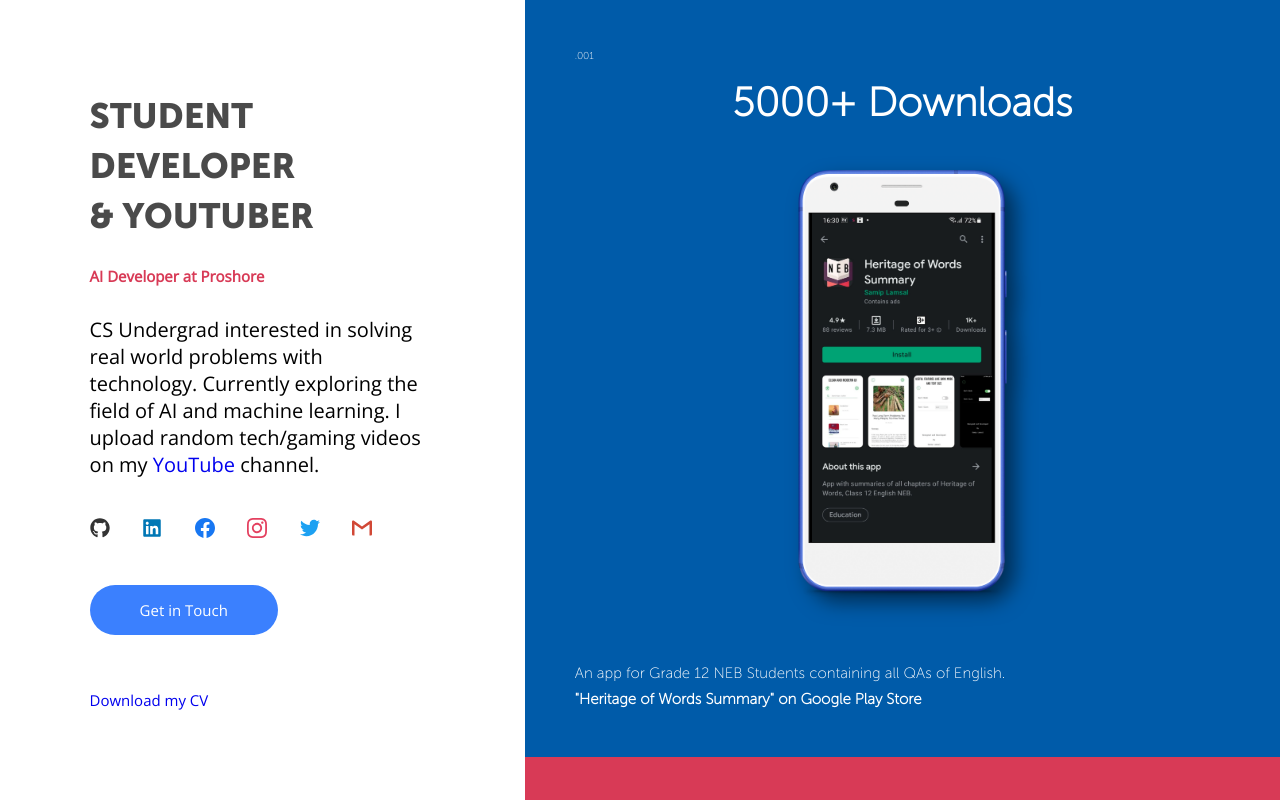
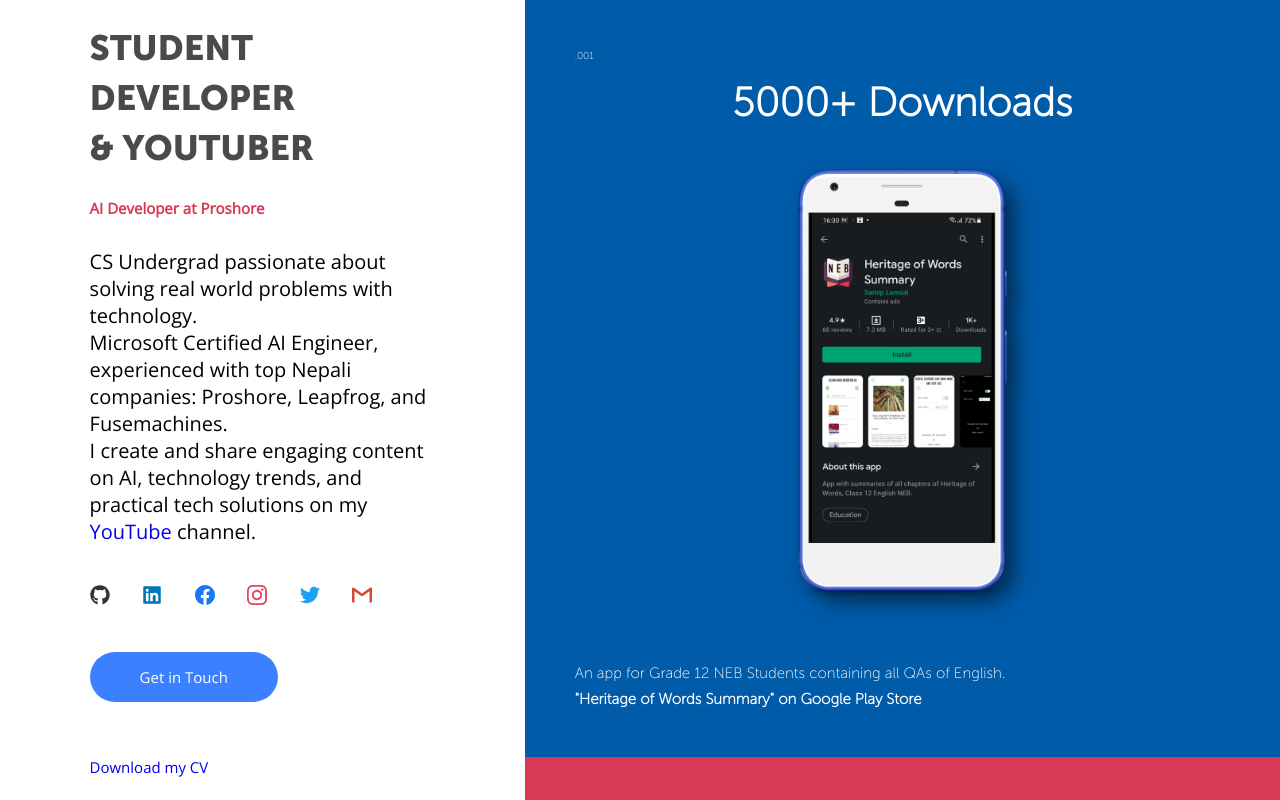
Before and after one commit to lamsalsamip1/Personal-website, a website: page index.html in a window 1280 px wide. Drawn offline with nearby package versions, Linux system fonts and the light colour scheme.

Commit message:
Update bio

```diff
--- a/index.html
+++ b/index.html
@@ -74,9 +74,12 @@
         </div>
 
         <div class="header__intro--about">
-          CS Undergrad interested in solving real world problems with
-          technology. Currently exploring the field of AI and machine learning.
-          I upload random tech/gaming videos on my
+          CS Undergrad passionate about solving real world problems with
+          technology.<br />
+          Microsoft Certified AI Engineer, experienced with top Nepali
+          companies: Proshore, Leapfrog, and Fusemachines.<br />
+          I create and share engaging content on AI, technology trends, and
+          practical tech solutions on my
           <a href="https://www.youtube.com/sl7tech" target="_blank">YouTube</a>
           channel.
         </div>
```
